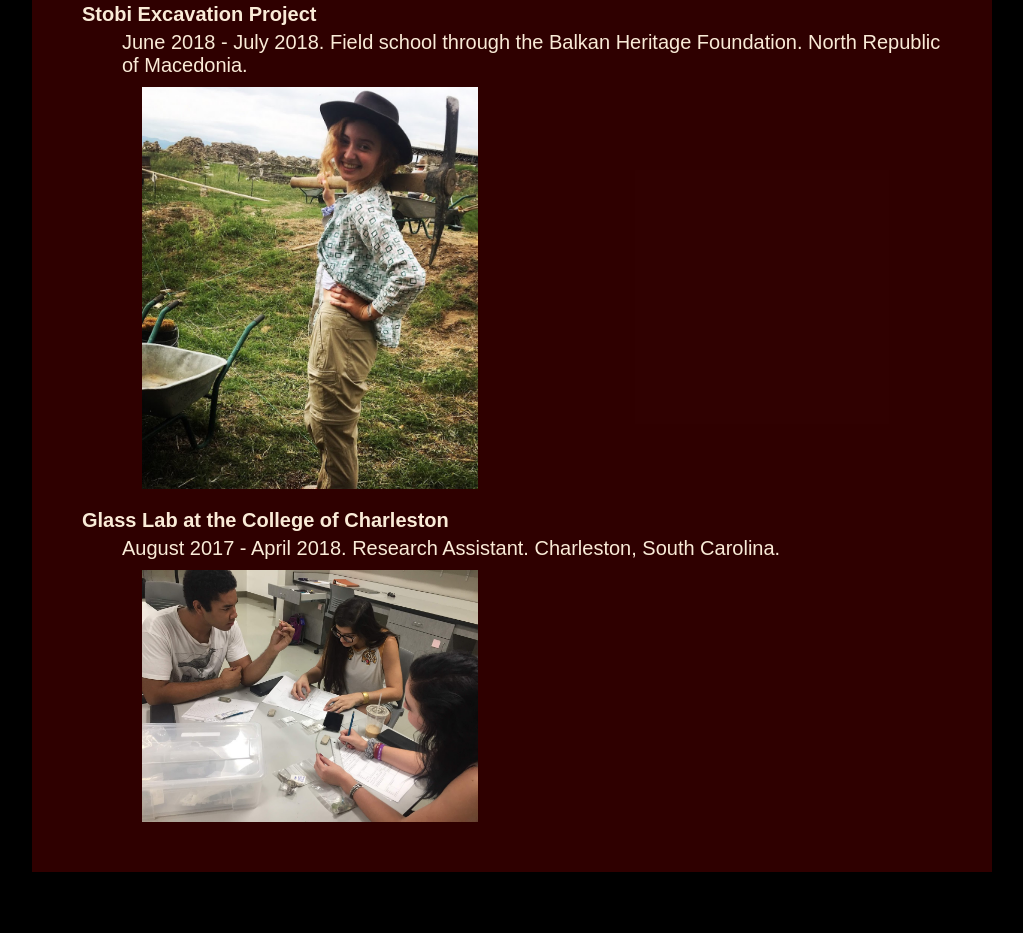
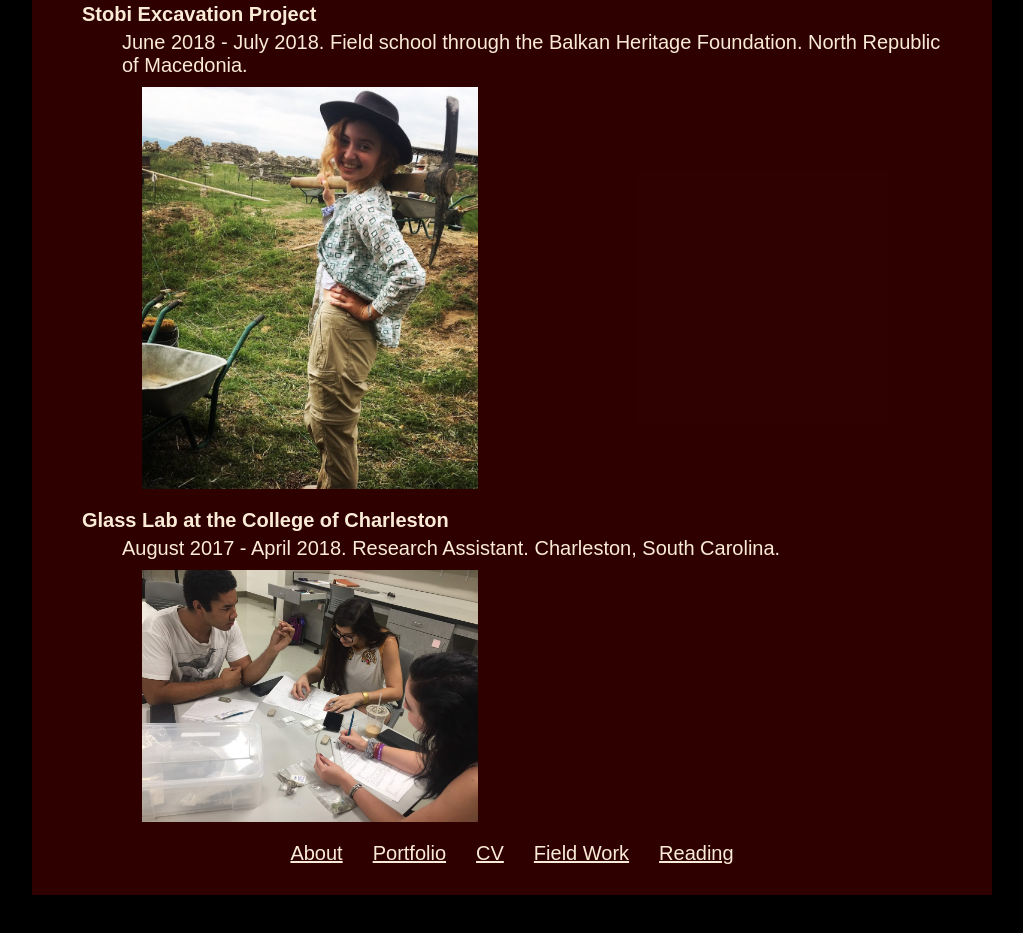
Before and after one commit to percyk8/percyk8.github.io, a plain HTML site: page fieldwork.html in a window 1280 px wide. Shown: the part 1609-2542 px from the top of the page, without its empty margins (128-1151 px from the left). Before the commit the page ends 2521 px from the top, so only its background shows below. Drawn offline with Linux system fonts and the light colour scheme.

Commit message:
adds footer to fieldwork with nav.

```diff
--- a/fieldwork.html
+++ b/fieldwork.html
@@ -8,7 +8,7 @@
 </head>
 <body>
     <header>
-        <p>Kaarin Percy</p>
+        <p id="sitetitle">Kaarin Percy</p>
         <nav>
             <a href="index.html">About</a>
             <a href="portfolio.html">Portfolio</a>
@@ -30,6 +30,14 @@
 
         </ul>
     </main>
-
+<footer>
+    <nav>
+            <a href="index.html">About</a>
+            <a href="portfolio.html">Portfolio</a>
+            <a href="cv.html">CV</a>
+            <a href="fieldwork.html">Field Work</a>
+            <a href="reading.html">Reading</a>
+        </nav>
+</footer>
 </body>
 </html>
```
